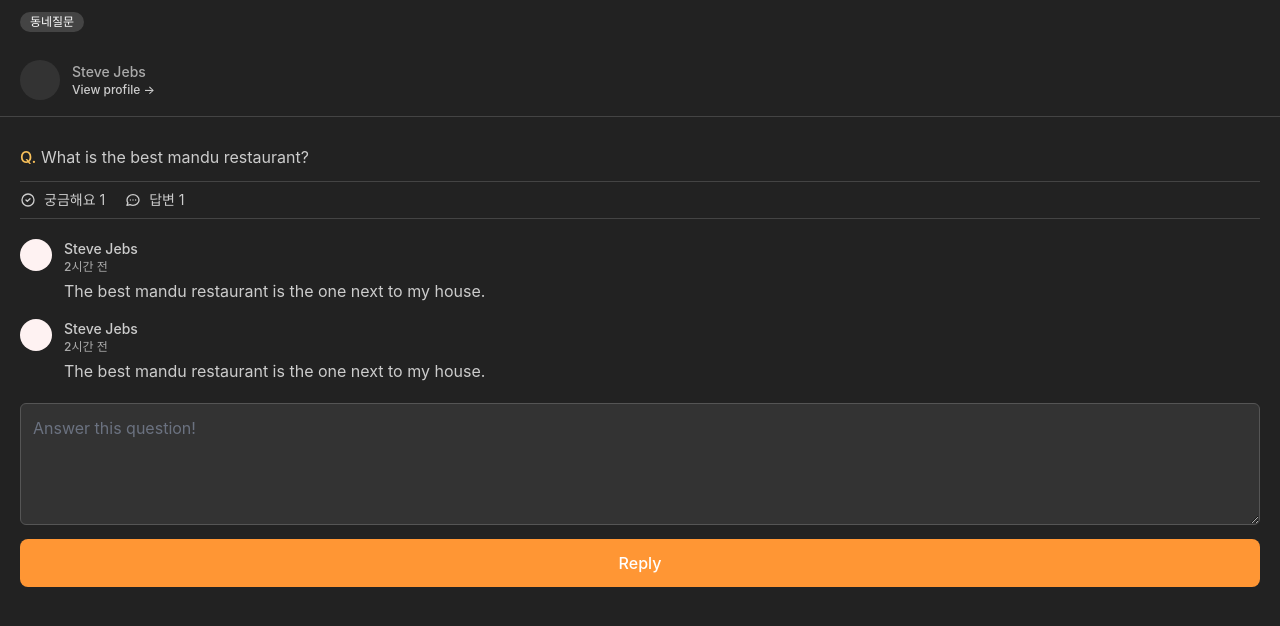
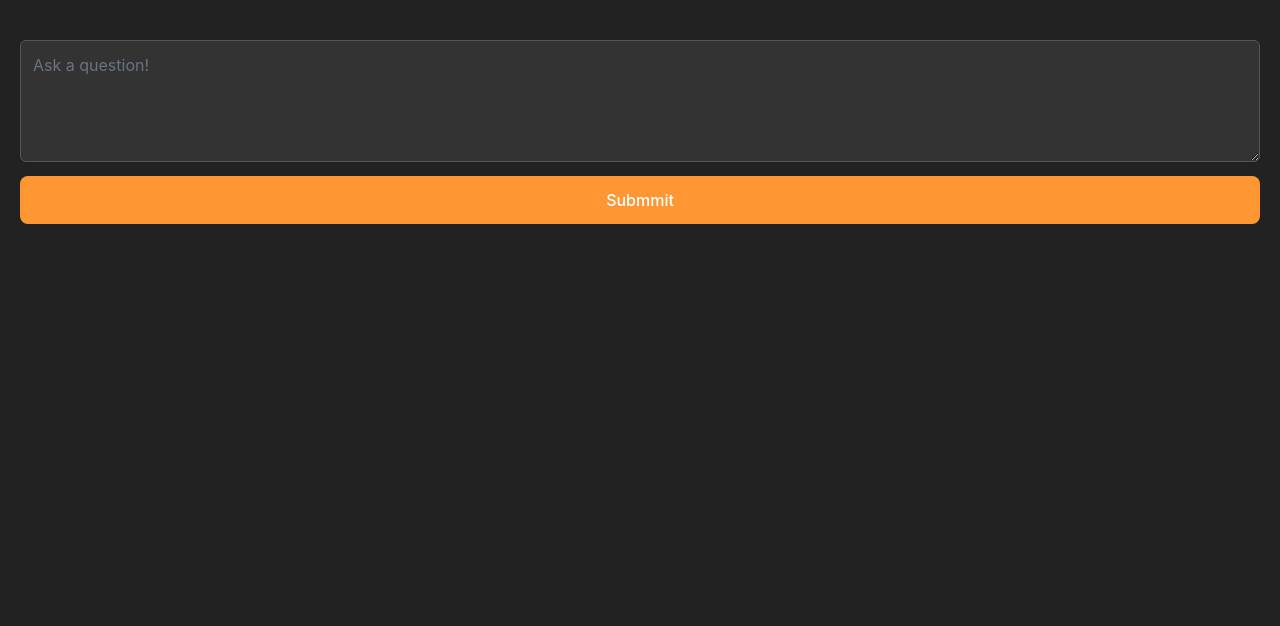
Before and after one commit to hayoung-jeremy/study-nextjs, a Next.js app: page /community/write in a window 1280 px wide. Shown: the top 626 px of the page. Built offline with nearby package versions, Linux system fonts and the light colour scheme.

Commit message:
style : Community Write page UI

```diff
--- /dev/null
+++ b/pages/community/write.tsx
@@ -0,0 +1,23 @@
+import type { NextPage } from "next"
+
+import { cls } from "../../src/utils/className"
+
+const write: NextPage = () => {
+  return (
+    <form className="px-5 py-10 text-[#eee]">
+      <textarea
+        rows={4}
+        className={cls(
+          "appearance-none w-full border-[#555] rounded-md bg-[#333] mb-2 p-3",
+          "focus:ring-[#fac25b66] focus:border-[#fac25b66] focus:outline-none"
+        )}
+        placeholder="Ask a question!"
+      />
+      <button className="flex-1 py-3 bg-[#ff9634] rounded-lg focus:outline-none text-white font-medium hover:bg-[#f38f32] transition-all w-full">
+        Submmit
+      </button>
+    </form>
+  )
+}
+
+export default write
```
